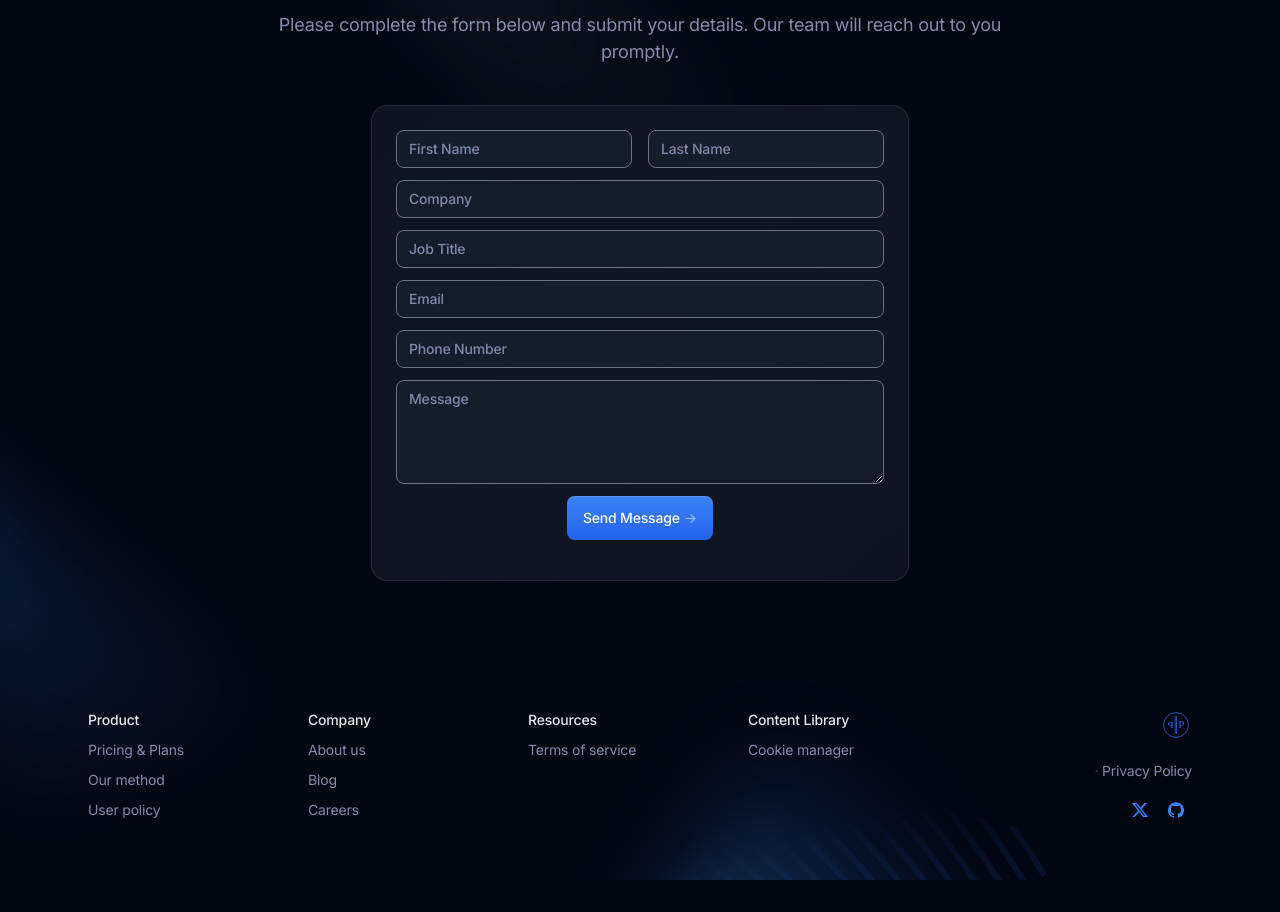
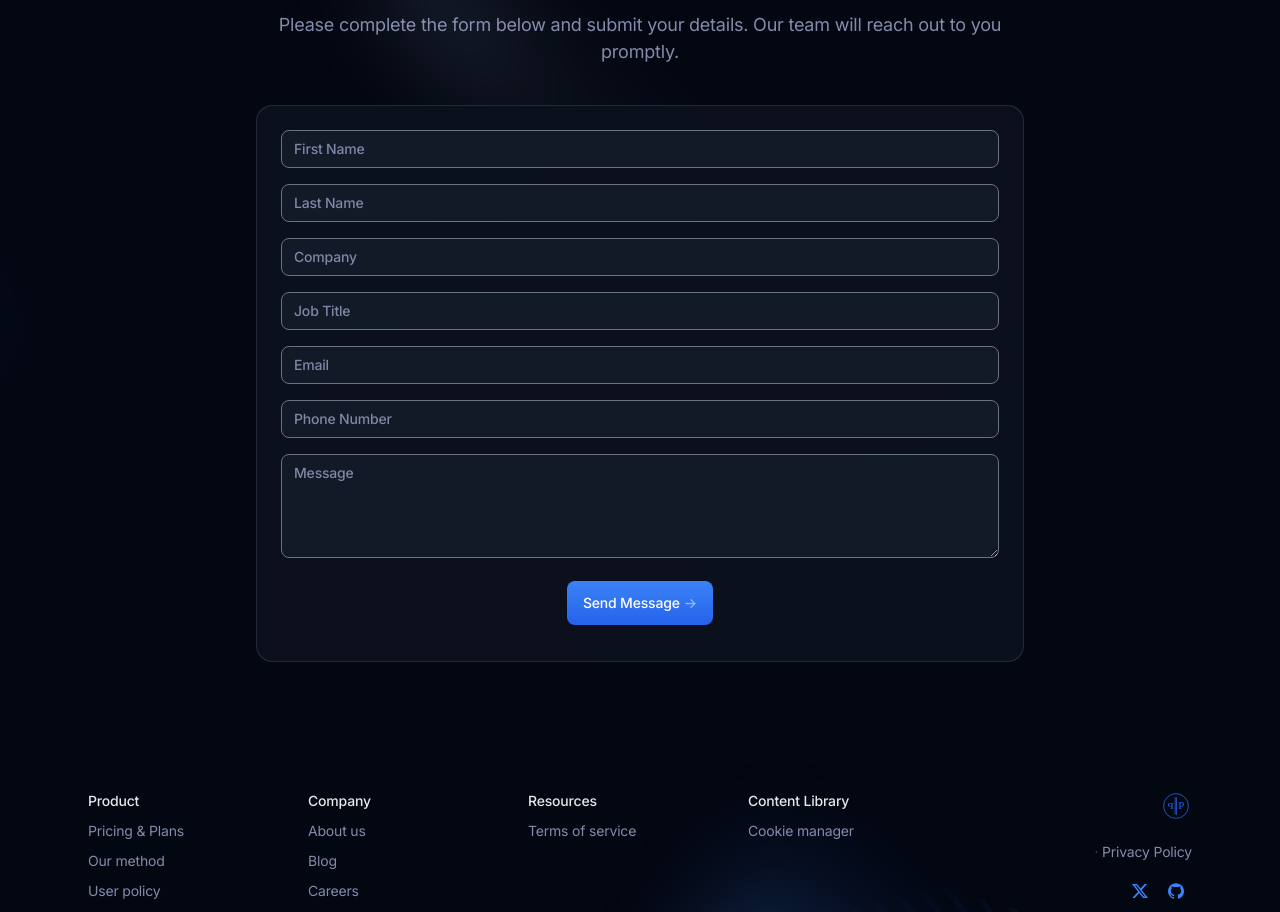
Before and after one commit to Ridvan-bot/pohlmanprotean.se, a Next.js app in the folder pohlmanprotean.se/: page / in a window 1280 px wide. Shown: the part 3680-4592 px from the top of the page. Before the commit the page ends 4560 px from the top, so only its background shows below. Built offline with nearby package versions, Linux system fonts and the light colour scheme.

Commit message:
Fix APP-0004: fix input form at contact

```diff
--- a/pohlmanprotean.se/components/contact.tsx
+++ b/pohlmanprotean.se/components/contact.tsx
@@ -1,14 +1,41 @@
+"use client";
+
+import React, { useState } from 'react';
 import Image from "next/image";
 import BlurredShape from "@/public/images/blurred-shape.svg";
 import BlurredShapeGray from "@/public/images/blurred-shape-gray.svg";
 
+export default function Contact() {
+  const [formData, setFormData] = useState({
+    firstName: '',
+    lastName: '',
+    company: '',
+    jobTitle: '',
+    email: '',
+    phoneNumber: '',
+    message: ''
+  });
 
-export default function Contact() {
+  const handleChange = (e: React.ChangeEvent<HTMLInputElement | HTMLTextAreaElement>) => {
+    setFormData({
+      ...formData,
+      [e.target.name]: e.target.value
+    });
+  };
+
+  const handleSubmit = async (e: React.FormEvent<HTMLFormElement>) => {
+    e.preventDefault();
+
+    // Perform any submission logic here, e.g., sending formData to an API
+    console.log('Form data submitted:', formData);
+  };
+
   return (
-    <section className="relative">
+<section className="relative flex items-center">
   <div
-        className="pointer-events-none absolute left-1/2 top-0 -z-10 -mt-20 -translate-x-1/2"
+    className="absolute left-1/2 top-0 -translate-x-1/2"
     aria-hidden="true"
+    style={{ zIndex: 0 }}
   >
     <Image
       className="max-w-none"
@@ -19,8 +46,9 @@ export default function Contact() {
     />
   </div>
   <div
-        className="pointer-events-none absolute bottom-0 left-1/2 -z-10 -mb-80 -translate-x-[120%] opacity-50"
+    className="absolute top-30 right-1/2 -translate-x-1/2 opacity-50"
     aria-hidden="true"
+    style={{ zIndex: -1 }}
   >
     <Image
       className="max-w-none"
@@ -30,6 +58,8 @@ export default function Contact() {
       alt="Blurred shape"
     />
   </div>
+
+  <div className="mx-auto max-w-3xl flex-1 text-center relative z-10">
     <div id="contact" className="w-full px-4 sm:px-0 border-t py-12 [border-image:linear-gradient(to_right,transparent,theme(colors.slate.400/.25),transparent)1] md:py-20">
           <div className="mx-auto max-w-3xl text-center">
           <div className="inline-flex items-center gap-3 pb-3 before:h-px before:w-8 before:bg-gradient-to-r before:from-transparent before:to-indigo-200/50 after:h-px after:w-8 after:bg-gradient-to-l after:from-transparent after:to-indigo-200/50">
@@ -50,71 +80,65 @@ export default function Contact() {
                 <div className="relative z-20 h-full overflow-hidden rounded-[inherit] bg-gray-950 after:absolute after:inset-0 after:bg-gradient-to-br after:from-gray-900/50 after:via-gray-800/25 after:to-gray-900/50">
                         <div className="p-6">
                     <div className="mb-3 flex gap-4">
+      <form onSubmit={handleSubmit} className="relative z-10 contact-form">
         <input
           type="text"
+          name="firstName"
           placeholder="First Name"
-                        className="btn-sm w-full rounded-full bg-gray-800/40 px-4 py-4 text-sm font-normal text-indigo-200 placeholder-indigo-200/60 focus:outline-none focus:ring-2 focus:ring-blue-500 z-50"
+          onChange={handleChange}
+          className="btn-sm w-full mb-4 rounded-full bg-gray-800/40 px-4 py-4 text-sm font-normal text-indigo-200 placeholder-indigo-200/60 focus:outline-none focus:ring-2 focus:ring-blue-500"
         />
         <input
           type="text"
+          name="lastName"
           placeholder="Last Name"
-                        className="btn-sm w-full rounded-full bg-gray-800/40 px-4 py-4 text-sm font-normal text-indigo-200 placeholder-indigo-200/60 focus:outline-none focus:ring-2 focus:ring-blue-500 z-50"
+          onChange={handleChange}
+          className="btn-sm w-full mb-4 rounded-full bg-gray-800/40 px-4 py-4 text-sm font-normal text-indigo-200 placeholder-indigo-200/60 focus:outline-none focus:ring-2 focus:ring-blue-500 z-50"
         />
-                    </div>
-                    <div className="mb-3 flex gap-4">
         <input
           type="text"
+          name="company"
           placeholder="Company"
-                        className="btn-sm w-full rounded-full bg-gray-800/40 px-4 py-4 text-sm font-normal text-indigo-200 placeholder-indigo-200/60 focus:outline-none focus:ring-2 focus:ring-blue-500 z-50"
+          onChange={handleChange}
+          className="btn-sm w-full mb-4 rounded-full bg-gray-800/40 px-4 py-4 text-sm font-normal text-indigo-200 placeholder-indigo-200/60 focus:outline-none focus:ring-2 focus:ring-blue-500 z-50"
         />
-                    </div>
-                    <div className="mb-3 flex gap-4">
         <input
           type="text"
+          name="jobTitle"
           placeholder="Job Title"
-                        className="btn-sm w-full rounded-full bg-gray-800/40 px-4 py-4 text-sm font-normal text-indigo-200 placeholder-indigo-200/60 focus:outline-none focus:ring-2 focus:ring-blue-500 z-50"
+          onChange={handleChange}
+          className="btn-sm w-full mb-4 rounded-full bg-gray-800/40 px-4 py-4 text-sm font-normal text-indigo-200 placeholder-indigo-200/60 focus:outline-none focus:ring-2 focus:ring-blue-500 z-50"
         />
-                    </div>
-                    <div className="mb-3 flex gap-4">
         <input
           type="text"
+          name="email"
           placeholder="Email"
-                        className="btn-sm w-full rounded-full bg-gray-800/40 px-4 py-4 text-sm font-normal text-indigo-200 placeholder-indigo-200/60 focus:outline-none focus:ring-2 focus:ring-blue-500 z-50"
+          onChange={handleChange}
+          className="btn-sm w-full mb-4 rounded-full bg-gray-800/40 px-4 py-4 text-sm font-normal text-indigo-200 placeholder-indigo-200/60 focus:outline-none focus:ring-2 focus:ring-blue-500 z-50"
         />
-                    </div>
-                    <div className="mb-3 flex gap-4">
         <input
           type="text"
+          name="phoneNumber"
           placeholder="Phone Number"
-                        className="btn-sm w-full rounded-full bg-gray-800/40 px-4 py-4 text-sm font-normal text-indigo-200 placeholder-indigo-200/60 focus:outline-none focus:ring-2 focus:ring-blue-500 z-50"
+          onChange={handleChange}
+          className="btn-sm w-full mb-4 rounded-full bg-gray-800/40 px-4 py-4 text-sm font-normal text-indigo-200 placeholder-indigo-200/60 focus:outline-none focus:ring-2 focus:ring-blue-500 z-50"
         />
-                    </div>
-                    <div className="mb-3 flex gap-4">
         <textarea
+          name="message"
           placeholder="Message"
-    className="btn-sm w-full rounded-tl-2xl rounded-tr-2xl rounded-bl-2xl rounded-br-2xl bg-gray-800/40 px-4 py-6 text-sm font-normal text-indigo-200 placeholder-indigo-200/60 focus:outline-none focus:ring-2 focus:ring-blue-500 z-50 overflow-auto scrollbar-custom"
-    rows={4} // Ensure rows is a number
+          onChange={handleChange}
+          className="btn-sm w-full mb-4 rounded-tl-2xl rounded-tr-2xl rounded-bl-2xl rounded-br-2xl bg-gray-800/40 px-4 py-6 text-sm font-normal text-indigo-200 placeholder-indigo-200/60 focus:outline-none focus:ring-2 focus:ring-blue-500 z-50"
+          rows={4}
         ></textarea>
-</div>
-
-
-{/* Submit Button Container */}
-<div className="mx-auto max-w-xs sm:flex sm:max-w-none sm:justify-center bg-gray-950 after:inset-0 after:absolute after:bg-gradient-to-br after:from-gray-900/50 after:via-gray-800/25 after:to-gray-900/50 pb-4">
-  <div data-aos="fade-up" data-aos-delay={400}>
-    <a
-      className="btn group mb-4 w-full bg-gradient-to-t from-blue-600 to-blue-500 bg-[length:100%_100%] bg-[bottom] text-white shadow-[inset_0px_1px_0px_0px_theme(colors.white/.16)] hover:bg-[length:100%_150%] sm:mb-0 sm:w-auto relative z-10"
-      href="https://pohlmanprotean.se/contact"
-    >
-      <span className="relative inline-flex items-center">
+        <button type="submit" className="btn bg-gradient-to-t from-blue-600 to-blue-500 text-white">
           Send Message
           <span className="ml-1 tracking-normal text-white/50 transition-transform group-hover:translate-x-0.5">
       -&gt;
     </span>
-      </span>
-    </a>
+        </button>
+      </form>
       </div>
       </div>
-
       </div>
       </div>
       </div>
```
Lines whose indentation alone changed are shown as unchanged.
